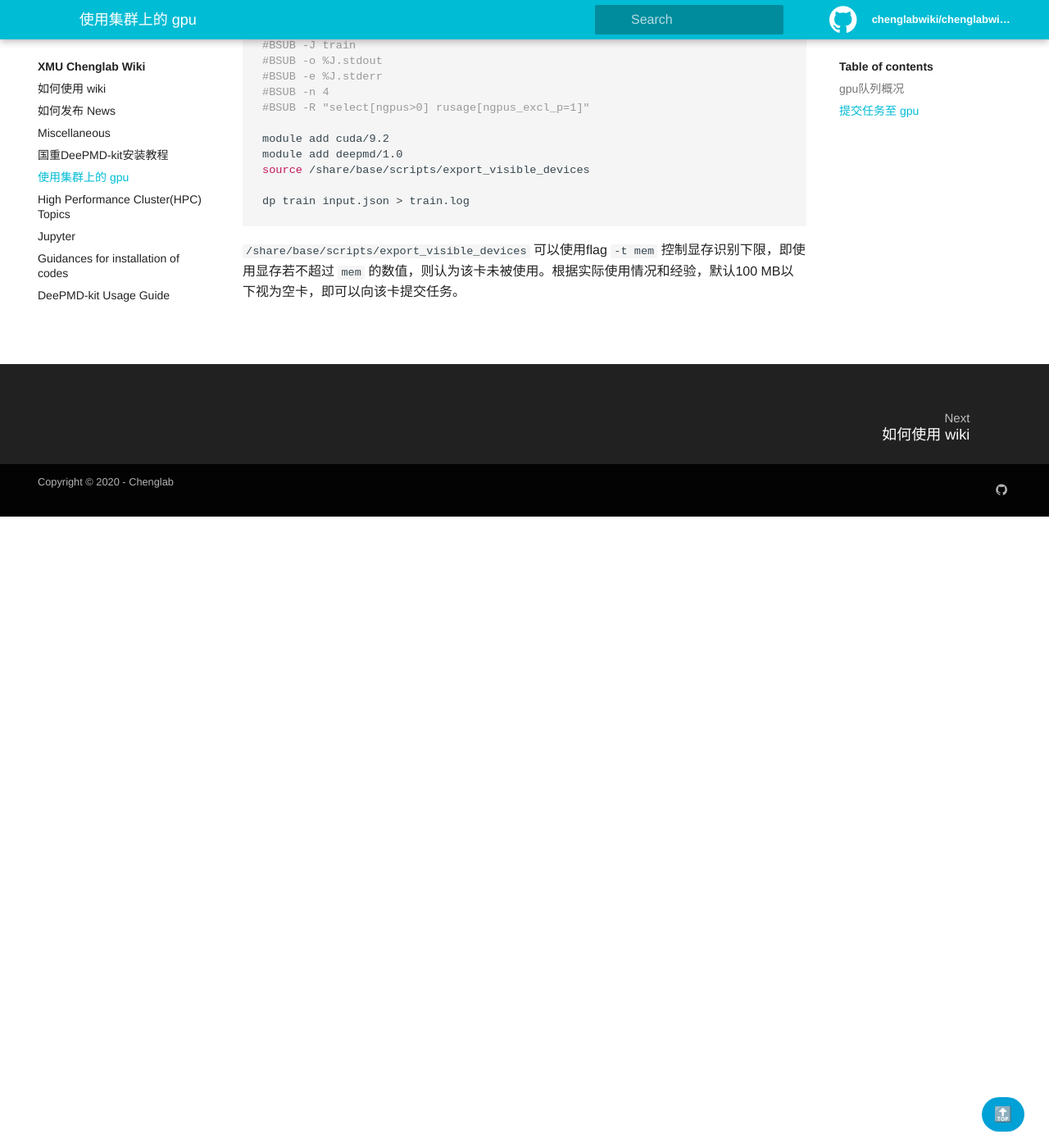
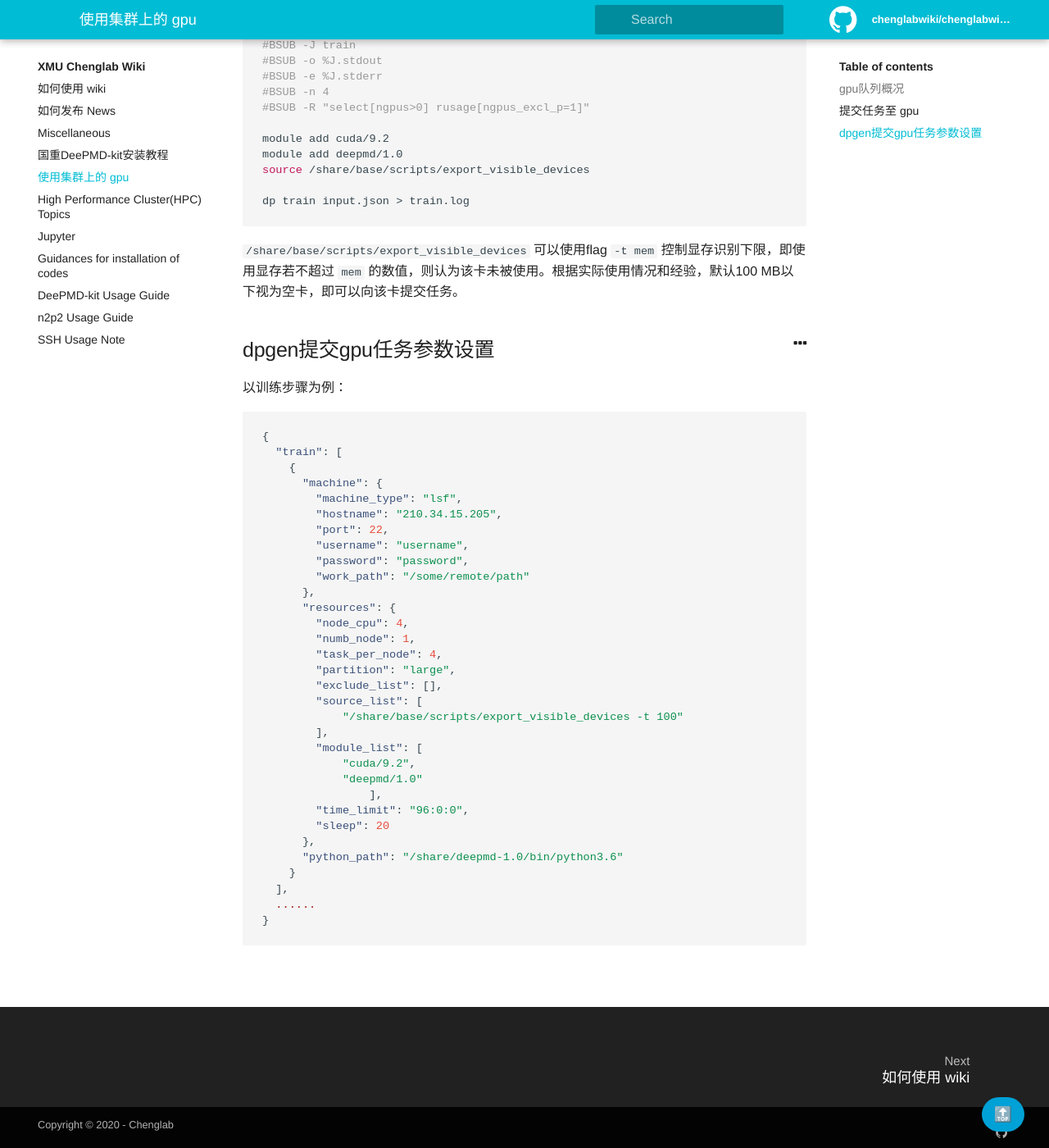
Before and after one commit to chenggroup/chenggroup.github.io, a Jekyll site: the page built from _wiki/gpu_usage.md, in a window 1280 px wide and 1400 px high, scrolled down 2316 px. Shown: the whole window at 82% size. Built offline with Jekyll 4.4.1, drawn with Linux system fonts in a browser that asks for light colours; before the commit the page ends 2946 px from its top, so only the background shows below that.

Commit message:
add dpgen steps to gpu_usage.md

````diff
--- a/_wiki/gpu_usage.md
+++ b/_wiki/gpu_usage.md
@@ -117,3 +117,42 @@
 ```
 
 `/share/base/scripts/export_visible_devices` 可以使用flag `-t mem` 控制显存识别下限，即使用显存若不超过 `mem` 的数值，则认为该卡未被使用。根据实际使用情况和经验，默认100 MB以下视为空卡，即可以向该卡提交任务。
+
+## dpgen提交gpu任务参数设置
+
+以训练步骤为例：
+
+```json
+{
+  "train": [
+    {
+      "machine": {
+        "machine_type": "lsf",
+        "hostname": "210.34.15.205",
+        "port": 22,
+        "username": "username",
+        "password": "password",
+        "work_path": "/some/remote/path"
+      },
+      "resources": {
+        "node_cpu": 4,
+        "numb_node": 1,
+        "task_per_node": 4,
+        "partition": "large",
+        "exclude_list": [],
+        "source_list": [
+            "/share/base/scripts/export_visible_devices -t 100"
+        ],
+        "module_list": [
+            "cuda/9.2",
+            "deepmd/1.0"
+                ],
+        "time_limit": "96:0:0",
+        "sleep": 20
+      },
+      "python_path": "/share/deepmd-1.0/bin/python3.6"
+    }
+  ],
+  ......
+}
+```
````
